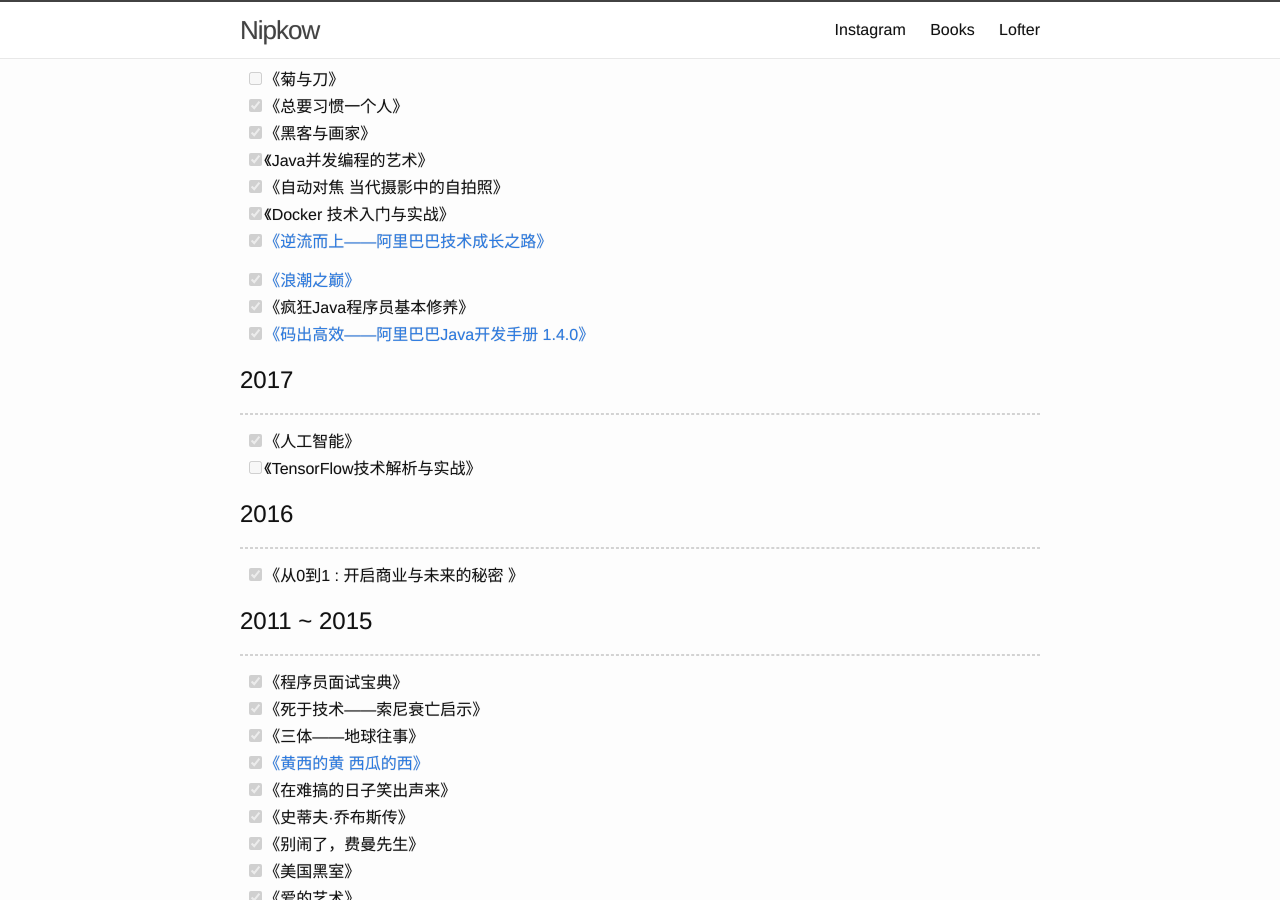
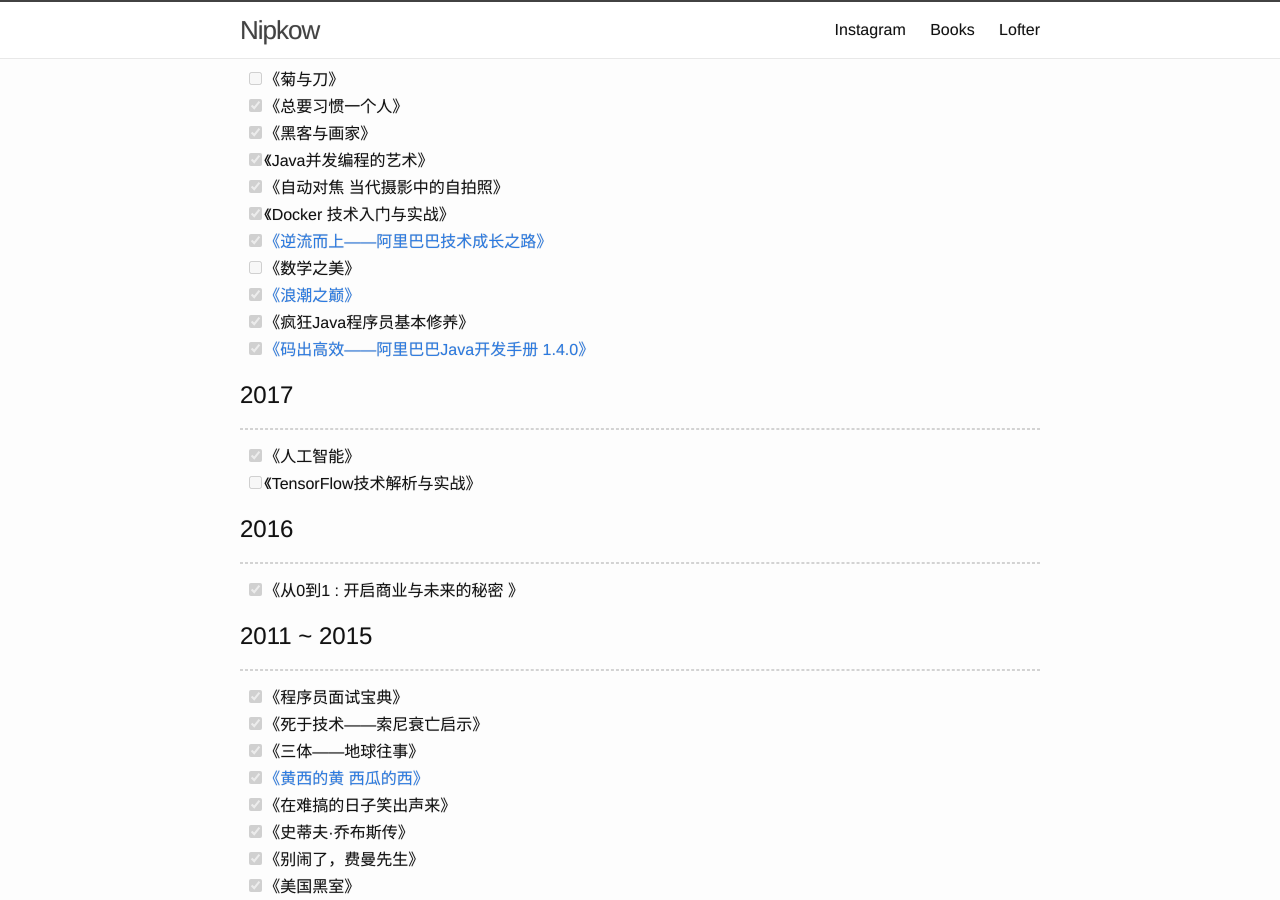
Before and after one commit to ettingshausen/ettingshausen.github.io, a Jekyll site: the page built from books/books.md, in a window 1280 px wide and 900 px high, scrolled down 329 px. Built offline with Jekyll 4.4.1, drawn with Linux system fonts in a browser that asks for light colours.

Commit message:
add missing line

```diff
--- a/books/books.md
+++ b/books/books.md
@@ -20,7 +20,7 @@ date:   2018-07-09 00:54:32 - [x]0800
 - [x] 《自动对焦 当代摄影中的自拍照》
 - [x] 《Docker 技术入门与实战》
 - [x] [《逆流而上——阿里巴巴技术成长之路》]({% post_url 2018-07-09-swim-against-the-current %})
-
+- [ ] 《数学之美》
 - [x] [《浪潮之巅》]({% post_url 2017-12-03-it-laws %})
 - [x] 《疯狂Java程序员基本修养》
 - [x] [《码出高效——阿里巴巴Java开发手册 1.4.0》](https://github.com/alibaba/p3c)
```
